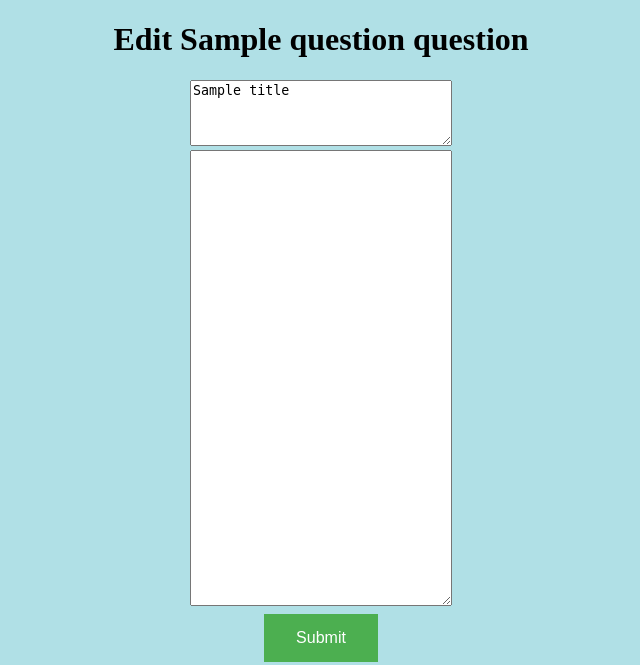
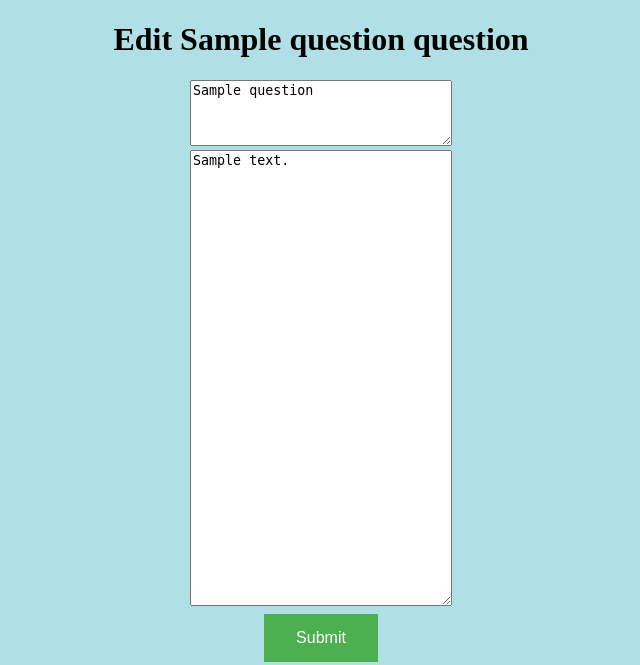
Before and after one commit to karcagiakos/ask-mate-3, a Flask app: template templates/edit_question.html in a window 1280 px wide. Shown: the top 665 px of the page, without its empty margins (319-959 px from the left). Run offline with Flask 2, Linux system fonts and the light colour scheme; the template is opened without the code that fills it: most values are stand-ins (such as "Sample title", 1, 10 or a date in 2020).

Commit message:
edit_question

```diff
--- a/server.py
+++ b/server.py
@@ -54,22 +54,13 @@ def add_question():
 
 @app.route('/question/<int:question_id>/edit', methods=['GET', 'POST'])
 def edit_question(question_id):
-    questions = connection.read_questions()
-    title = []
-    message = []
-    for dict in questions:
-        if int(dict['id']) == int(question_id):
-            title.append(dict['title'])
-            message.append(dict['message'])
+    question = data_manager.get_single_question(question_id)
     if request.method == 'POST':
-        for dict in questions:
-            if int(dict['id']) == int(question_id):
-                dict['title'] = request.form['title']
-                dict['message'] = request.form['message']
-                connection.write_questions(questions)
-                return redirect(url_for('get_answers', id=question_id))
+        data = [request.form['title'], request.form['message'],question_id]
+        data_manager.update_question(data)
+        return redirect(url_for('list_answers', id=question_id))
 
-    return render_template('edit_question.html', question_id=question_id, title=title, message=message)
+    return render_template('edit_question.html', question_id=question_id, question=question)
 
 
 
--- a/templates/edit_question.html
+++ b/templates/edit_question.html
@@ -4,7 +4,7 @@
 
   {% block head %}
 
- <h1>Edit {{ question }} question</h1>
+ <h1>Edit {{ question[0]['title'] }} question</h1>
     {% endblock head %}
 
 
@@ -12,8 +12,8 @@
 
 <form action="{{url_for('edit_question', question_id=question_id)}}" method="post" >
   <!--<label for="question">Question:</label> -->
-    <textarea name="title" rows="4" cols="30">{{ title[0] }}</textarea> <br>
-    <textarea  name="message" rows="30" cols="30" >{{ message[0]  }}</textarea> <br>
+    <textarea name="title" rows="4" cols="30">{{ question[0]['title'] }}</textarea> <br>
+    <textarea  name="message" rows="30" cols="30" >{{ question[0]['message']  }}</textarea> <br>
     <button type="submit" class="button button1">Submit</button>
 </form>
 
```
Also changed, not shown: data_manager.py (+9 -0 lines).
